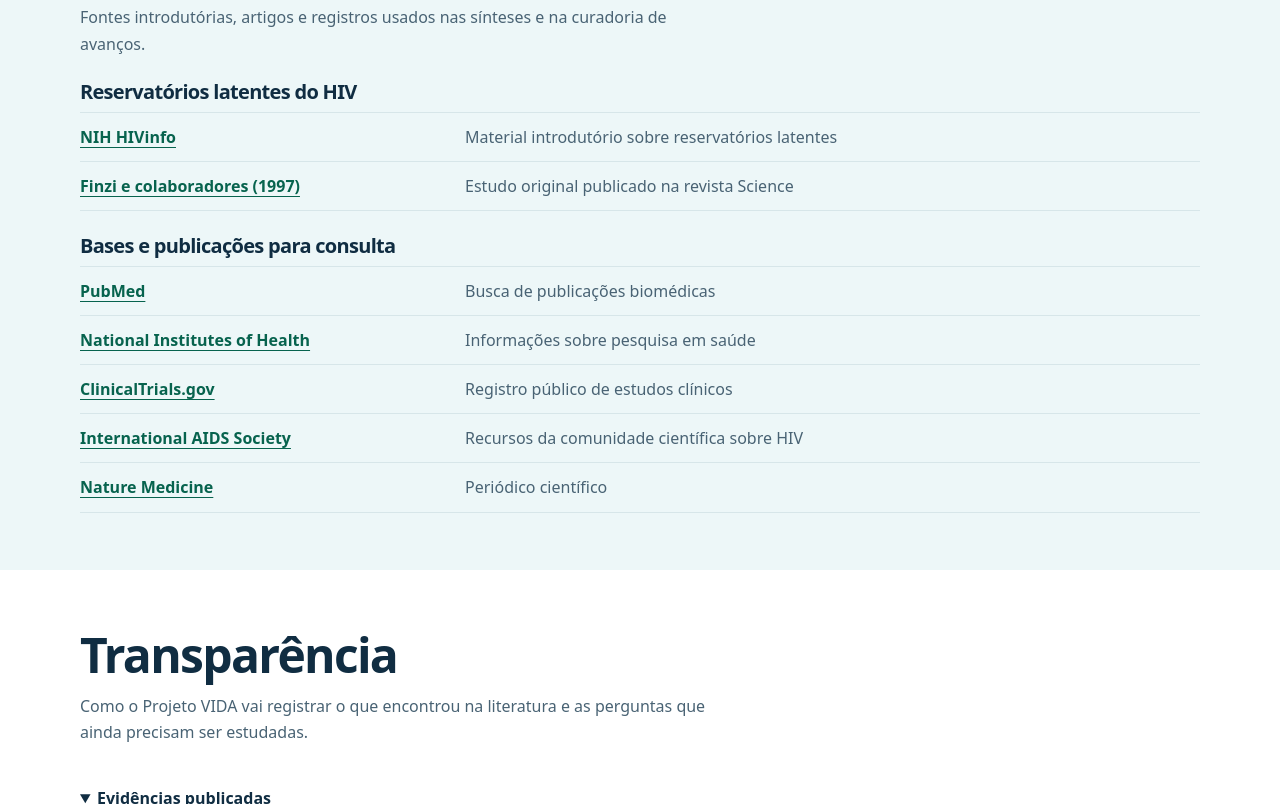
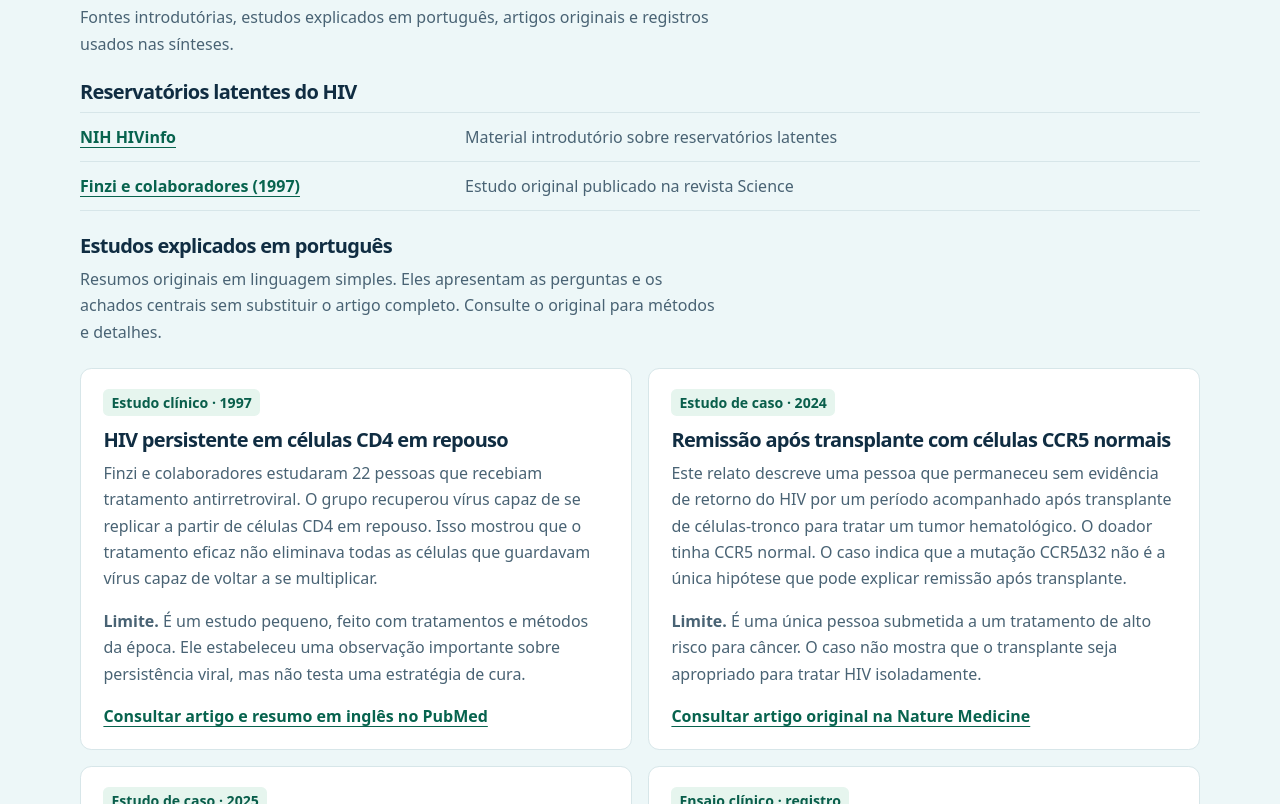
Before and after one commit to projetovida-pesquisa/projetovida-pesquisa.github.io, a plain HTML site: page index.html in a window 1280 px wide. Shown: the part 3359-4163 px from the top of the page. Drawn offline with Linux system fonts and the light colour scheme.

Commit message:
Adicionar resumos científicos em português

```diff
--- a/index.html
+++ b/index.html
@@ -52,13 +52,22 @@
 <article class="card"><span class="tag">Em estudo · Edição genética</span><h3>Ensaio clínico de CRISPR EBT-101</h3><p>O registro descreve um estudo inicial de edição genética em adultos com HIV sob tratamento antirretroviral estável. Consulte o registro para situação e resultados submetidos.</p><a href="https://clinicaltrials.gov/study/NCT05144386">Registro oficial do ensaio</a></article>
 </div></div></section>
 <section id="biblioteca" class="section tint" aria-labelledby="biblioteca-titulo"><div class="wrap">
-<h2 id="biblioteca-titulo">Biblioteca científica</h2><p class="intro">Fontes introdutórias, artigos e registros usados nas sínteses e na curadoria de avanços.</p>
+<h2 id="biblioteca-titulo">Biblioteca científica</h2><p class="intro">Fontes introdutórias, estudos explicados em português, artigos originais e registros usados nas sínteses.</p>
 <h3 class="library-heading">Reservatórios latentes do HIV</h3>
 <ul class="sources">
 <li><a href="https://hivinfo.nih.gov/understanding-hiv/fact-sheets/what-latent-hiv-reservoir">NIH HIVinfo</a><span>Material introdutório sobre reservatórios latentes</span></li>
 <li><a href="https://pubmed.ncbi.nlm.nih.gov/9360927/">Finzi e colaboradores (1997)</a><span>Estudo original publicado na revista Science</span></li>
 </ul>
-<h3 class="library-heading">Bases e publicações para consulta</h3>
+<h3 class="library-heading">Estudos explicados em português</h3><p class="intro">Resumos originais em linguagem simples. Eles apresentam as perguntas e os achados centrais sem substituir o artigo completo. Consulte o original para métodos e detalhes.</p>
+<div class="grid">
+<article class="card"><span class="tag">Estudo clínico · 1997</span><h3>HIV persistente em células CD4 em repouso</h3><p>Finzi e colaboradores estudaram 22 pessoas que recebiam tratamento antirretroviral. O grupo recuperou vírus capaz de se replicar a partir de células CD4 em repouso. Isso mostrou que o tratamento eficaz não eliminava todas as células que guardavam vírus capaz de voltar a se multiplicar.</p><p><strong>Limite.</strong> É um estudo pequeno, feito com tratamentos e métodos da época. Ele estabeleceu uma observação importante sobre persistência viral, mas não testa uma estratégia de cura.</p><a href="https://pubmed.ncbi.nlm.nih.gov/9360927/">Consultar artigo e resumo em inglês no PubMed</a></article>
+<article class="card"><span class="tag">Estudo de caso · 2024</span><h3>Remissão após transplante com células CCR5 normais</h3><p>Este relato descreve uma pessoa que permaneceu sem evidência de retorno do HIV por um período acompanhado após transplante de células-tronco para tratar um tumor hematológico. O doador tinha CCR5 normal. O caso indica que a mutação CCR5Δ32 não é a única hipótese que pode explicar remissão após transplante.</p><p><strong>Limite.</strong> É uma única pessoa submetida a um tratamento de alto risco para câncer. O caso não mostra que o transplante seja apropriado para tratar HIV isoladamente.</p><a href="https://www.nature.com/articles/s41591-024-03277-z">Consultar artigo original na Nature Medicine</a></article>
+<article class="card"><span class="tag">Estudo de caso · 2025</span><h3>Remissão após transplante com uma cópia de CCR5Δ32</h3><p>O artigo relata remissão sustentada em um homem após transplante de células de doador com uma cópia da variante CCR5Δ32. O caso amplia as perguntas científicas sobre quais fatores do transplante podem contribuir para controle prolongado do vírus.</p><p><strong>Limite.</strong> Relato clínico individual ligado ao tratamento de câncer. Ele não determina qual fator foi decisivo nem permite estimar eficácia ou segurança em outras pessoas.</p><a href="https://www.nature.com/articles/s41586-025-09893-0">Consultar artigo original na Nature</a></article>
+<article class="card"><span class="tag">Ensaio clínico · registro</span><h3>EBT-101, uma estratégia de edição genética</h3><p>O registro NCT05144386 descreve um estudo inicial em adultos com HIV em tratamento estável. O EBT-101 usa CRISPR/Cas9 para mirar sequências do HIV integrado. O registro permite acompanhar desenho, situação e resultados submetidos ao ClinicalTrials.gov.</p><p><strong>Como interpretar.</strong> Um registro de ensaio descreve um estudo. Ele não demonstra por si só que a estratégia funcionou. Consulte a seção de resultados do registro e as publicações vinculadas.</p><a href="https://clinicaltrials.gov/study/NCT05144386">Consultar registro oficial</a></article>
+<article class="card"><span class="tag">Estudo pré-clínico · 2025</span><h3>Edição de CCR5 em células progenitoras</h3><p>Este estudo investigou edição genética de células progenitoras hematopoiéticas humanas e avaliou proteção contra HIV em modelos experimentais. Os resultados ajudam a estudar se células editadas podem se estabelecer e reduzir a suscetibilidade à infecção em modelos.</p><p><strong>Limite.</strong> Resultado pré-clínico não demonstra segurança nem benefício clínico em pessoas. A translação requer etapas adicionais de avaliação.</p><a href="https://www.nature.com/articles/s41467-025-55873-3">Consultar estudo original na Nature Communications</a></article>
+<article class="card"><span class="tag">Revisão de literatura · métodos</span><h3>Como estimar o tamanho do reservatório?</h3><p>Esta revisão compara métodos usados para estudar o HIV persistente. Testes de DNA proviral podem contar sequências virais, enquanto ensaios de crescimento viral procuram estimar vírus capaz de ser ativado e se replicar nas condições laboratoriais. Cada método responde a uma pergunta diferente.</p><p><strong>Conclusão de leitura.</strong> Um único número não descreve todos os vírus persistentes nem todos os tecidos do corpo.</p><a href="https://pubmed.ncbi.nlm.nih.gov/37004676/">Consultar revisão e resumo no PubMed</a></article>
+<article class="card"><span class="tag">Revisão de ensaios · imunoterapia</span><h3>Anticorpos amplamente neutralizantes</h3><p>Esta revisão reúne estudos clínicos de anticorpos que podem reconhecer regiões conservadas de diferentes variantes do HIV. Os trabalhos avaliam segurança, duração da atividade no organismo e capacidade de suprimir vírus sensíveis. A diversidade do HIV e o escape viral são desafios para essa abordagem.</p><p><strong>Limite.</strong> A revisão reúne ensaios diferentes. Resultados de um anticorpo, combinação ou população não devem ser generalizados para todos os casos.</p><a href="https://pmc.ncbi.nlm.nih.gov/articles/PMC11972490/">Consultar revisão em acesso aberto</a></article>
+</div><h3 class="library-heading">Bases e publicações para consulta</h3>
 <ul class="sources">
 <li><a href="https://pubmed.ncbi.nlm.nih.gov/">PubMed</a><span>Busca de publicações biomédicas</span></li>
 <li><a href="https://www.nih.gov/">National Institutes of Health</a><span>Informações sobre pesquisa em saúde</span></li>
```
